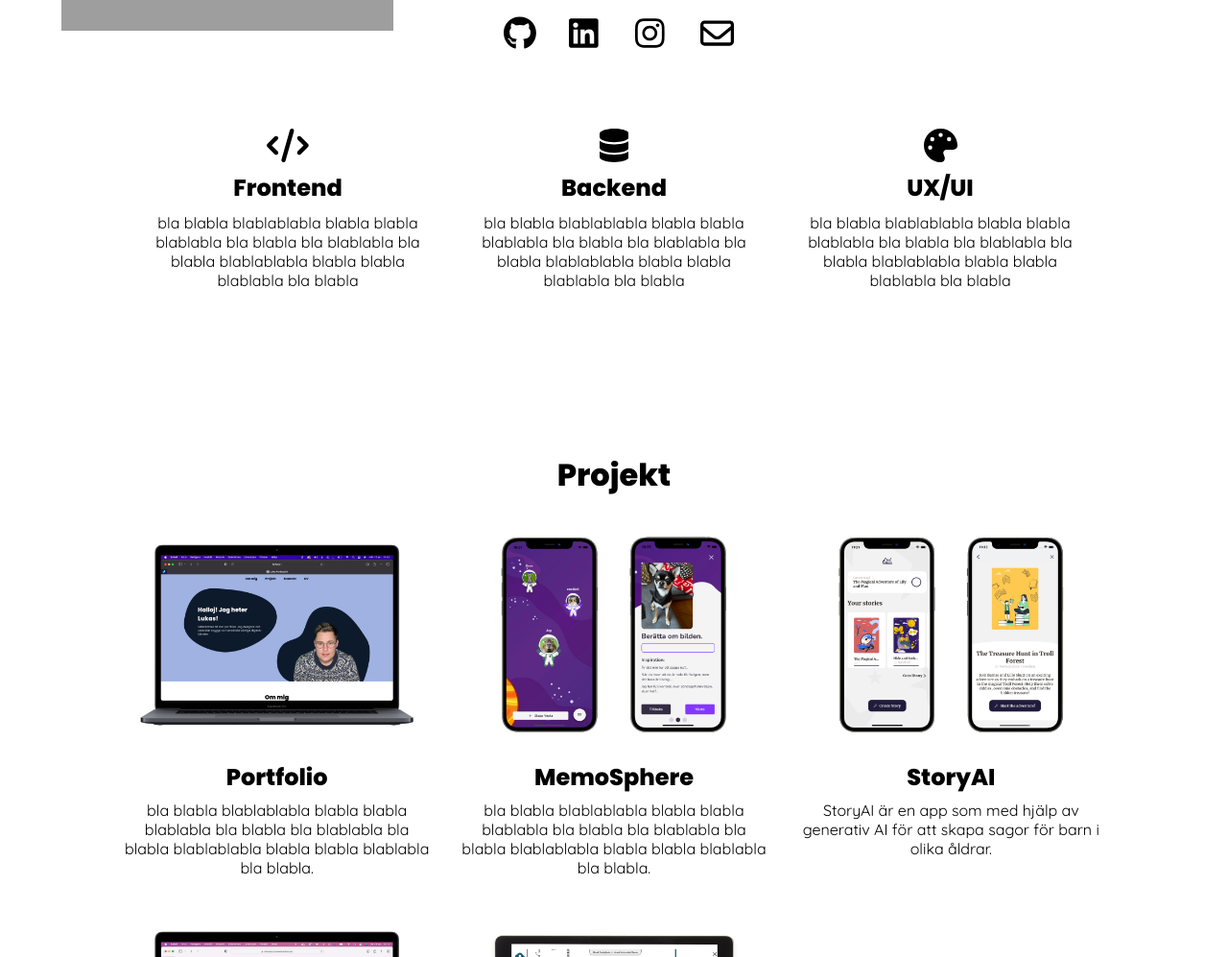
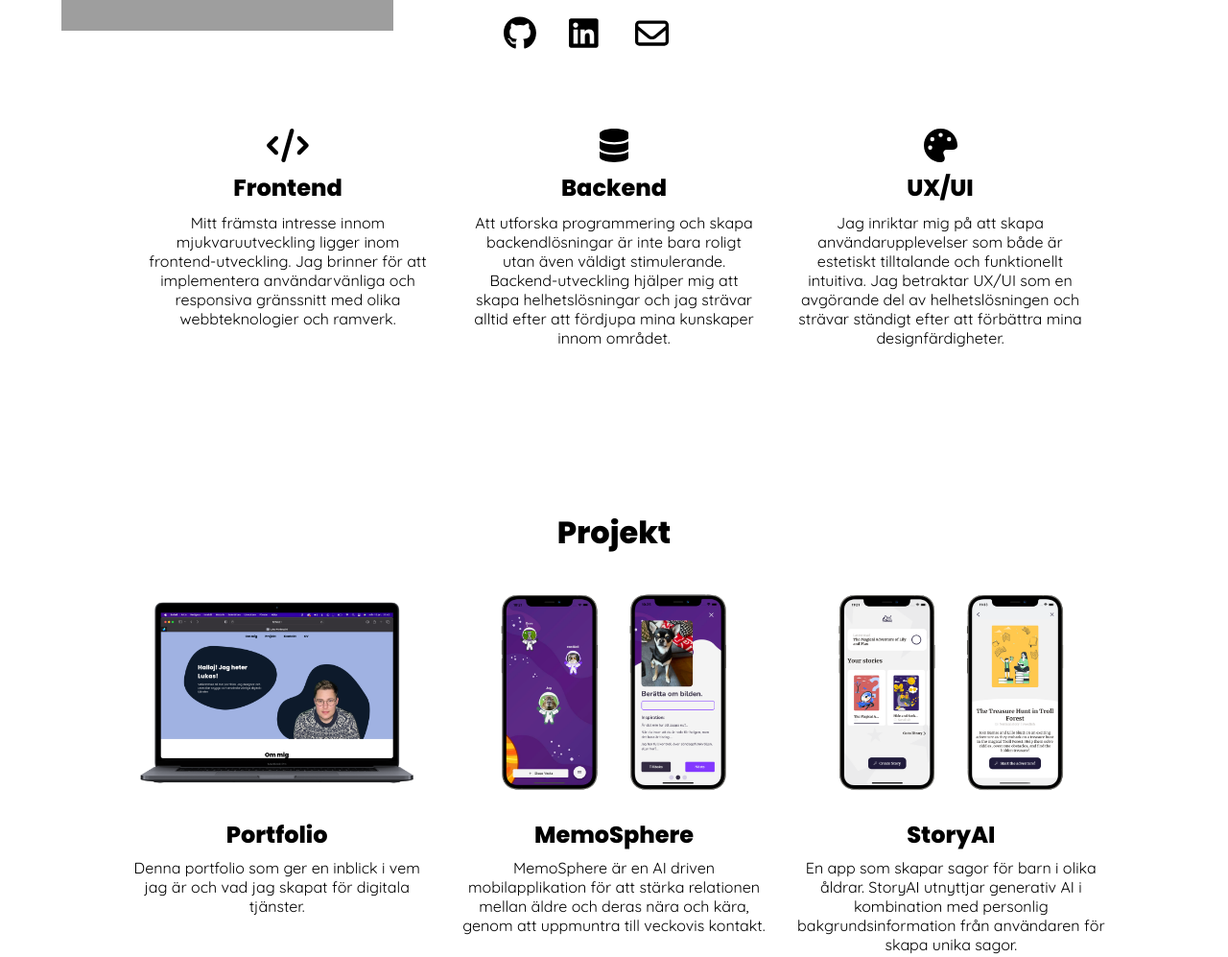
Before and after one commit to lukasnordangard/Portfolio, a plain HTML site: page index.html in a window 1280 px wide. Shown: the part 972-1969 px from the top of the page at 96% size. Drawn offline with Linux system fonts and the light colour scheme; grey boxes are pictures that could not be loaded.

Commit message:
Updated text

```diff
--- a/index.html
+++ b/index.html
@@ -29,7 +29,7 @@
                         <img src="imgs/blobb.png" alt="Blobb">
                     </div>
                     <div class="introduction-text">
-                        <h1>Halloj! Jag heter Lukas!</h1>
+                        <h1>Halloj, jag heter Lukas!</h1>
                         <p>Välkommen till min portfolio! Jag designar och utvecklar snygga och användarvänliga digitala tjänster.</p>
                     </div>
                 </div>
@@ -50,7 +50,7 @@
                             <img src="imgs/lukas2.png" alt="Bild på Lukas">
                         </div>
                         <div class="bio-text">
-                            <p>Jag är en social och trevlig 23 åring från Härnösand som bott i Umeå de senaste 4 åren. Mitt intresse för design och utveckling ledde mig till Umeå för att börja plugga civilingenjörsprogrammet i interaktion och design. Den enda utbildningen av sitt slag i hela Sverige. En perfekt utbildning för mig som älskar att jobba i projekt där man utmanas och utvecklas i en kreativ miljö. På ID-programmet blir man expert på mötet mellan människa och maskin. Under utbildningen har jag fått läsa kurser i allt ifrån programmering, AI och IoT till psykologi, Projektledning och UX.</p>
+                            <p>Jag är en social och trevlig 23-åring från Härnösand som bott i Umeå de senaste fyras åren. Mitt intresse för design och utveckling ledde mig till Umeå för att börja plugga civilingenjörsprogrammet i interaktion och design. Den enda utbildningen av sitt slag i hela Sverige. En perfekt utbildning för mig som älskar att jobba i projekt där man utmanas och utvecklas i en kreativ miljö. På ID-programmet blir man expert på mötet mellan människa och maskin. Under utbildningen har jag fått läsa kurser i allt ifrån programmering, AI och IoT till psykologi, Projektledning och UX.</p>
                             <p>Utanför utbildningen så älskar jag friluftsliv och extremsport i alla dess former. Varesig det handlar om en fjällvandring, kanothajk eller en skidresa så är jag alltid intresserad.</p>
                             <h2>Mina kanaler</h2>
                             <div class="channels">
@@ -62,11 +62,6 @@
                                 <div class="channel">
                                     <a href="https://www.linkedin.com/in/lukas-nordangard/">
                                         <svg xmlns="http://www.w3.org/2000/svg" height="35" viewBox="0 0 496 512"><path d="M416 32H31.9C14.3 32 0 46.5 0 64.3v383.4C0 465.5 14.3 480 31.9 480H416c17.6 0 32-14.5 32-32.3V64.3c0-17.8-14.4-32.3-32-32.3zM135.4 416H69V202.2h66.5V416zm-33.2-243c-21.3 0-38.5-17.3-38.5-38.5S80.9 96 102.2 96c21.2 0 38.5 17.3 38.5 38.5 0 21.3-17.2 38.5-38.5 38.5zm282.1 243h-66.4V312c0-24.8-.5-56.7-34.5-56.7-34.6 0-39.9 27-39.9 54.9V416h-66.4V202.2h63.7v29.2h.9c8.9-16.8 30.6-34.5 62.9-34.5 67.2 0 79.7 44.3 79.7 101.9V416z"/></svg>
-                                    </a>
-                                </div>
-                                <div class="channel">
-                                    <a href="https://www.instagram.com/lukas.nordangard/">
-                                        <svg xmlns="http://www.w3.org/2000/svg" height="35" viewBox="0 0 496 512"><path d="M224.1 141c-63.6 0-114.9 51.3-114.9 114.9s51.3 114.9 114.9 114.9S339 319.5 339 255.9 287.7 141 224.1 141zm0 189.6c-41.1 0-74.7-33.5-74.7-74.7s33.5-74.7 74.7-74.7 74.7 33.5 74.7 74.7-33.6 74.7-74.7 74.7zm146.4-194.3c0 14.9-12 26.8-26.8 26.8-14.9 0-26.8-12-26.8-26.8s12-26.8 26.8-26.8 26.8 12 26.8 26.8zm76.1 27.2c-1.7-35.9-9.9-67.7-36.2-93.9-26.2-26.2-58-34.4-93.9-36.2-37-2.1-147.9-2.1-184.9 0-35.8 1.7-67.6 9.9-93.9 36.1s-34.4 58-36.2 93.9c-2.1 37-2.1 147.9 0 184.9 1.7 35.9 9.9 67.7 36.2 93.9s58 34.4 93.9 36.2c37 2.1 147.9 2.1 184.9 0 35.9-1.7 67.7-9.9 93.9-36.2 26.2-26.2 34.4-58 36.2-93.9 2.1-37 2.1-147.8 0-184.8zM398.8 388c-7.8 19.6-22.9 34.7-42.6 42.6-29.5 11.7-99.5 9-132.1 9s-102.7 2.6-132.1-9c-19.6-7.8-34.7-22.9-42.6-42.6-11.7-29.5-9-99.5-9-132.1s-2.6-102.7 9-132.1c7.8-19.6 22.9-34.7 42.6-42.6 29.5-11.7 99.5-9 132.1-9s102.7-2.6 132.1 9c19.6 7.8 34.7 22.9 42.6 42.6 11.7 29.5 9 99.5 9 132.1s2.7 102.7-9 132.1z"/></svg>
                                     </a>
                                 </div>
                                 <div class="channel">
@@ -83,21 +78,24 @@
                                 <path d="M392.8 1.2c-17-4.9-34.7 5-39.6 22l-128 448c-4.9 17 5 34.7 22 39.6s34.7-5 39.6-22l128-448c4.9-17-5-34.7-22-39.6zm80.6 120.1c-12.5 12.5-12.5 32.8 0 45.3L562.7 256l-89.4 89.4c-12.5 12.5-12.5 32.8 0 45.3s32.8 12.5 45.3 0l112-112c12.5-12.5 12.5-32.8 0-45.3l-112-112c-12.5-12.5-32.8-12.5-45.3 0zm-306.7 0c-12.5-12.5-32.8-12.5-45.3 0l-112 112c-12.5 12.5-12.5 32.8 0 45.3l112 112c12.5 12.5 32.8 12.5 45.3 0s12.5-32.8 0-45.3L77.3 256l89.4-89.4c12.5-12.5 12.5-32.8 0-45.3z"/>
                             </svg>
                             <h2>Frontend</h2>
-                            <p>bla blabla blablablabla blabla blabla blablabla bla blabla bla blablabla bla blabla blablablabla blabla blabla blablabla bla blabla</p>
+                            <p>Mitt främsta intresse innom mjukvaruutveckling ligger inom frontend-utveckling. Jag brinner för att implementera användarvänliga och responsiva gränssnitt med olika webbteknologier och ramverk.</p>
                         </div>
                         <div class="main-skill-item">
                             <svg xmlns="http://www.w3.org/2000/svg" height="35" viewBox="0 0 448 512">
                                 <path d="M448 80v48c0 44.2-100.3 80-224 80S0 172.2 0 128V80C0 35.8 100.3 0 224 0S448 35.8 448 80zM393.2 214.7c20.8-7.4 39.9-16.9 54.8-28.6V288c0 44.2-100.3 80-224 80S0 332.2 0 288V186.1c14.9 11.8 34 21.2 54.8 28.6C99.7 230.7 159.5 240 224 240s124.3-9.3 169.2-25.3zM0 346.1c14.9 11.8 34 21.2 54.8 28.6C99.7 390.7 159.5 400 224 400s124.3-9.3 169.2-25.3c20.8-7.4 39.9-16.9 54.8-28.6V432c0 44.2-100.3 80-224 80S0 476.2 0 432V346.1z"/>
                             </svg>
                             <h2>Backend</h2>
-                            <p>bla blabla blablablabla blabla blabla blablabla bla blabla bla blablabla bla blabla blablablabla blabla blabla blablabla bla blabla</p>
+                            <p>Att utforska programmering och skapa backendlösningar är inte bara roligt utan även väldigt stimulerande. Backend-utveckling hjälper mig att skapa helhetslösningar och jag strävar alltid efter att fördjupa mina kunskaper innom området.</p>
                         </div>
                         <div class="main-skill-item">
                             <svg xmlns="http://www.w3.org/2000/svg" height="35" viewBox="0 0 512 512">
                                 <path d="M512 256c0 .9 0 1.8 0 2.7c-.4 36.5-33.6 61.3-70.1 61.3H344c-26.5 0-48 21.5-48 48c0 3.4 .4 6.7 1 9.9c2.1 10.2 6.5 20 10.8 29.9c6.1 13.8 12.1 27.5 12.1 42c0 31.8-21.6 60.7-53.4 62c-3.5 .1-7 .2-10.6 .2C114.6 512 0 397.4 0 256S114.6 0 256 0S512 114.6 512 256zM128 288a32 32 0 1 0 -64 0 32 32 0 1 0 64 0zm0-96a32 32 0 1 0 0-64 32 32 0 1 0 0 64zM288 96a32 32 0 1 0 -64 0 32 32 0 1 0 64 0zm96 96a32 32 0 1 0 0-64 32 32 0 1 0 0 64z"/>
                             </svg>
                             <h2>UX/UI</h2>
-                            <p>bla blabla blablablabla blabla blabla blablabla bla blabla bla blablabla bla blabla blablablabla blabla blabla blablabla bla blabla</p>
+                            <p>Jag inriktar mig på att skapa användarupplevelser som både är estetiskt tilltalande och funktionellt intuitiva. Jag betraktar UX/UI som en avgörande del av helhetslösningen och strävar ständigt efter att förbättra mina designfärdigheter.</p>
+                            <!--
+                            <p>Mitt fokus ligger på att skapa användarupplevelser som inte bara är estetiskt tilltalande utan även funktionella och intuitiva. Jag ser UX/UI som en viktig del av helhetslösningen. Därför strävar jag alltid efter att förbättra mina designkunskaper för att skapa bättre produkter.</p>
+                            -->
                         </div>
                     </div>
                 </div>
@@ -111,27 +109,27 @@
                     <div class="project-grid-element">
                         <img src="imgs/portfolio.png" alt="Portfolio">
                         <h2 class="project-grid-element-title">Portfolio</h2>
-                        <p class="project-grid-element-text">bla blabla blablablabla blabla blabla blablabla bla blabla bla blablabla bla blabla blablablabla blabla blabla blablabla bla blabla.</p>
+                        <p class="project-grid-element-text">Denna portfolio som ger en inblick i vem jag är och vad jag skapat för digitala tjänster.</p>
                     </div>
                     <div class="project-grid-element">
                         <img src="imgs/MemoSphere.png" alt="MemoSphere">
                         <h2 class="project-grid-element-title">MemoSphere</h2>
-                        <p class="project-grid-element-text">bla blabla blablablabla blabla blabla blablabla bla blabla bla blablabla bla blabla blablablabla blabla blabla blablabla bla blabla.</p>
+                        <p class="project-grid-element-text">MemoSphere är en AI driven mobilapplikation för att stärka relationen mellan äldre och deras nära och kära, genom att uppmuntra till veckovis kontakt.</p>
                     </div>
                     <div class="project-grid-element">
                         <img src="imgs/StoryAI.png" alt="StoryAI">
                         <h2 class="project-grid-element-title">StoryAI</h2>
-                        <p class="project-grid-element-text">StoryAI är en app som med hjälp av generativ AI för att skapa sagor för barn i olika åldrar.</p>
+                        <p class="project-grid-element-text">En app som skapar sagor för barn i olika åldrar. StoryAI utnyttjar generativ AI i kombination med personlig bakgrundsinformation från användaren för skapa unika sagor.</p>
                     </div>
                     <div class="project-grid-element">
                         <img src="imgs/minna.png" alt="Minna">
                         <h2 class="project-grid-element-title">Minna</h2>
-                        <p class="project-grid-element-text">En videotjänst med fokus på kulturhistoria  och fördjupande material. Materialet kan lärare och pedagoger använda i utbildningssyfte eller som nostalgisk tillbakablick för äldre.</p>
+                        <p class="project-grid-element-text">En videotjänst med fokus på kulturhistoria  och fördjupande material. Materialet kan lärare och pedagoger använda i utbildningssyfte eller som nostalgisk tillbakablick för äldre.</p>
                     </div>
                     <div class="project-grid-element">
                         <img src="imgs/BIMctrl.png" alt="BIMctrl">
                         <h2 class="project-grid-element-title">BIMctrl</h2>
-                        <p class="project-grid-element-text">BIMctrl bygger på BIM (Building Information Modeling). Meningen är att servicepersonal ska kunna placera ut och kontrollera brandskyddsinstallationer kopplade till en byggnad.</p>
+                        <p class="project-grid-element-text">BIMctrl bygger på BIM (Building Information Modeling). Meningen är att servicepersonal ska kunna placera ut och kontrollera brandskyddsinstallationer kopplade till en byggnad.</p>
                     </div>
                 </div>
             </div>
--- a/styles.css
+++ b/styles.css
@@ -258,7 +258,7 @@ p {
 .main-skills-container{
     margin-top: 5%;
     display: flex;
-    align-items: center;
+    align-items: start;
     justify-content: center;
 }
 
@@ -314,6 +314,7 @@ p {
 @media screen and (max-width: 768px) {
     .main-skills-container{
         flex-direction: column;
+        align-items: center;
     }
 
 }
```
Also changed, not shown: 1 other file.
